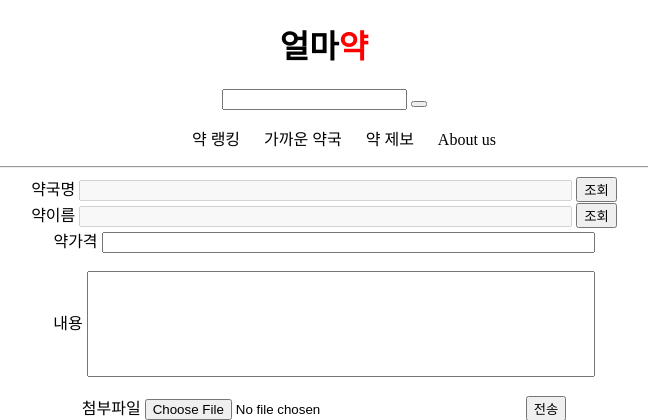
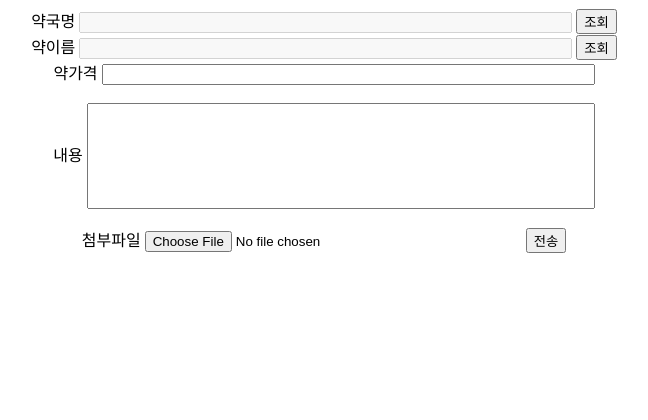
Before and after one commit to KNU-OSP10/FinalProject, a Flask app: template flask_files/templates/report.html in a window 1280 px wide. Shown: the top 420 px of the page, without its empty margins (316-964 px from the left). Run offline with Flask 2, Linux system fonts and the light colour scheme; the template is opened without the code that fills it, so the values that code supplies are empty.

Commit message:
Revert "Merge branch 'main' of https://github.com/KNU-OSP10/FinalProject into main"
This reverts commit 7598007cf621e9840d11b16778003898356eefb8, reversing
changes made to 4bb145988c3fba51d4b84a8d4349d746ba861108.

```diff
--- a/flask_files/templates/report.html
+++ b/flask_files/templates/report.html
@@ -6,19 +6,6 @@
     <meta name="viewport" content="width=device-width, initial-scale=1.0">
     <title>얼마약?!</title>
     <style>
-        header{
-            text-align: center;
-            font:"백묵굴림";
-        }
-        header h1 span{
-            color:red;
-        }
-
-        header nav ul li {
-            display: inline;
-            margin:0 10px;
-        }
-
         form{
             text-align: center;
         }
@@ -32,23 +19,7 @@
     </style>
 </head>
 <body>
-
-    <header>
-        <h1>얼마<span>약</span></h1>
-        <div class="search">
-        <input type="text">
-        <button type="button"></button>
-        </div>
-        <nav>
-            <ul>
-                <li>약 랭킹</li>
-                <li>가까운 약국</li>
-                <li>약 제보</li>
-                <li>About us</li>
-            </ul>
-        </nav>
-    </header>
-    <hr>
+    <!-- 위에 배너 만들기. 배너는 계속 쓸 수 있게 하기.-->
     <!-- 검색 창 포함해서 만들기(배너)-->
     <form name="input" method="get" action=""> <!-- 넣어주는 방식이니까, get 으로 넣어주기. post 아니다! -->
         약국명 <input type="text" class="nonDescription" id="pharmName" name="pharmName" disabled /required >
@@ -67,8 +38,7 @@
     <!-- 약 가격(입력하고 집어넣기)-->
     <!-- 내용(입력박스로 만들고 집어넣기)-->
 
-        첨부파일
-        <input type="file" id = "imageFile" name="fileUpload" /required>
+        첨부파일 <input type="file" id = "imageFile" name="fileUpload" /required>
         &nbsp;&nbsp;&nbsp;&nbsp;&nbsp;&nbsp;&nbsp;&nbsp;&nbsp;&nbsp;&nbsp;&nbsp;&nbsp;&nbsp;&nbsp;
         &nbsp;&nbsp;&nbsp;&nbsp;&nbsp;&nbsp;&nbsp;&nbsp;&nbsp;&nbsp;&nbsp;&nbsp;&nbsp;&nbsp;
     <!-- 첨부사진 집어넣기(파일선택 태그 넣고, 파일 선택할수 있게끔) -->
@@ -81,7 +51,7 @@
         }
 
         function inquireDrugName(){
-            window.open("testPopup.html","팝업 테스트","width=400,height=300,top=10,left=10");
+            window.open("html/testPopup.html","팝업 테스트","width=400,height=300,top=10,left=10");
         }
     </script>
 </body>
--- a/flask_files/templates/testPopup.html
+++ b/flask_files/templates/testPopup.html
@@ -14,7 +14,7 @@
     </button>
     <script>
         document.getElementById("popUpSubmit").addEventListener("click", () =>{
-            opener.document.getElementById("pharmName").value = document.getElementById("popUpInput").value;
+            opener.document.getElementById("pharmName").innerText = document.getElementById("popUpInput").value;
             window.close();
         })
     </script>
```
